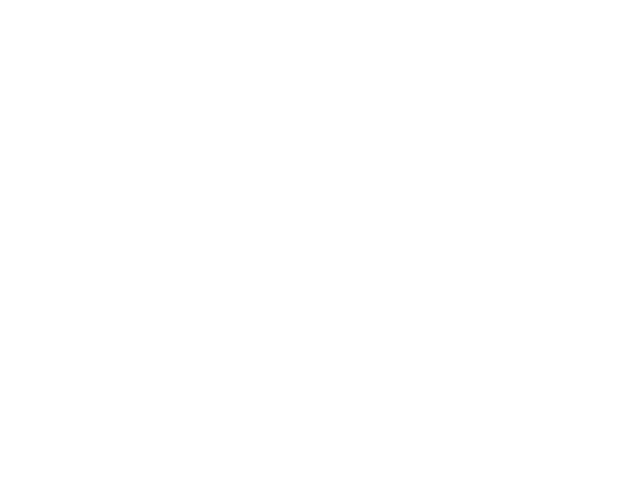
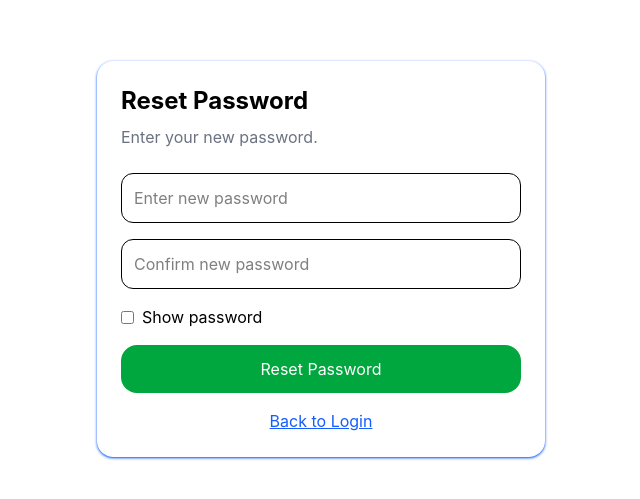
Before and after one commit to Naresharyal21/career_link_codeit_group_a, a React (Vite) app in the folder frontend/career_link/: page /resetpassword in a window 1280 px wide. Before the commit this address had no page. Shown: the part 141-640 px from the top of the page, without its empty margins (319-959 px from the left). Built offline with nearby package versions, Linux system fonts and the light colour scheme.

Commit message:
forget pass flow

```diff
--- a/frontend/career_link/src/components/accounts/validationSchema.js
+++ b/frontend/career_link/src/components/accounts/validationSchema.js
@@ -64,3 +64,15 @@ export const signupValidationSchema = Yup.object({
 
   company_description: Yup.string().max(450, "Must be within 450 characters"),
 });
+
+export const forgotpasswordSchema = Yup.object({
+  email:emailRule,
+});
+
+export const otpRule = Yup.string()
+  .matches(/^[0-9]{6}$/, "OTP must be 6 digits")
+  .required("OTP is required");
+
+export const verifyOtpSchema = Yup.object({
+  otp: otpRule,
+});
--- a/frontend/career_link/src/hooks/useAccounts.js
+++ b/frontend/career_link/src/hooks/useAccounts.js
@@ -28,8 +28,8 @@ const useAccounts = () => {
     return await execute(()=> accountsApi.verifyOTP(email, otp));
   };
 
-  const resetPassword=async (email , otp)=>{
-    return await execute(()=> accountsApi.verifyOTP(email , otp));
+  const resetPassword=async (email , newpassword)=>{
+    return await execute(()=> accountsApi.resetpassword(email , newpassword));
   };
 
 
--- a/frontend/career_link/src/pages/accounts/ForgetPasswordPage.jsx
+++ b/frontend/career_link/src/pages/accounts/ForgetPasswordPage.jsx
@@ -1,28 +1,95 @@
-import React from "react";
+import React, { useEffect, useState } from "react";
 import { Link, useNavigate } from "react-router";
 import { useFormik } from "formik";
 
-import { loginValidationSchema } from "../../components/accounts/validationSchema";
+
+import { forgotpasswordSchema } from "../../components/accounts/validationSchema";
+import useAccounts from "../../hooks/useAccounts";
 
 const ForgetPasswordPage = () => {
+  const [countdown, setCountdown] = useState(0);
   const navigate = useNavigate();
+
+  const { forgotpassword } = useAccounts();
 
   const formik = useFormik({
     initialValues: {
       email: "",
     },
 
-    validationSchema: loginValidationSchema,
+    validationSchema: forgotpasswordSchema,
 
     onSubmit: async (values) => {
-      console.log(values);
+      try {
+        const response = await forgotpassword(values.email);
+        localStorage.setItem("resetemail",values.email)
+
+
+
+        // Start 3 minute countdown
+        const resendTime = Date.now() + 3 * 60 * 1000;
+        localStorage.setItem("forgotPasswordResendTime", resendTime);
+        setCountdown(180)
+
+        navigate("/verifyotp")
+
+      } catch (error) {
+
+      }
     },
   });
 
+  useEffect(() => {
+    const savedResendTime = localStorage.getItem("forgotPasswordResendTime");
+    if (!savedResendTime) return;
+
+    const remaningTime = Math.ceil((Number(savedResendTime) - Date.now()) / 1000);
+    if (remaningTime > 0) {
+      setCountdown(remaningTime);
+    } else {
+      localStorage.removeItem("forgotPasswordResendTime");
+      setCountdown(0);
+    }
+  }, []);
+
+  useEffect(() => {
+    if (countdown <= 0) return;
+
+    const timer = setInterval(() => {
+      const savedResendTime = localStorage.getItem(
+        "forgotPasswordResendTime"
+      );
+
+      if (!savedResendTime) {
+        setCountdown(0);
+        return;
+      }
+
+      const remainingTime = Math.ceil(
+        (Number(savedResendTime) - Date.now()) / 1000
+      );
+
+      if (remainingTime <= 0) {
+        localStorage.removeItem("forgotPasswordResendTime");
+        setCountdown(0);
+      } else {
+        setCountdown(remainingTime);
+      }
+    }, 1000);
+
+    return () => clearInterval(timer);
+  }, [countdown]);
+
+  const minutes = Math.floor(countdown / 60);
+  const seconds = countdown % 60;
+
+
+
+
   return (
-    <div className="min-h-screen flex items-center justify-center  ">
+    <div className="min-h-screen flex items-center justify-center">
 
-      <div className="w-full   shadow shadow-blue-600 rounded-2xl max-w-md p-6">
+      <div className="w-full shadow shadow-blue-600 rounded-2xl max-w-md p-6">
 
         <h1 className="text-2xl font-bold mb-2">
           Forgot Password
@@ -34,8 +101,6 @@ const ForgetPasswordPage = () => {
 
         <form onSubmit={formik.handleSubmit}>
 
-          {/* EMAIL */}
-
           <div className="mb-4">
 
             <input
@@ -43,16 +108,13 @@ const ForgetPasswordPage = () => {
               name="email"
               type="email"
               placeholder="Enter your Email"
-
               value={formik.values.email}
               onChange={formik.handleChange}
               onBlur={formik.handleBlur}
-
               className="border rounded-xl p-2 w-full"
             />
 
-            {formik.touched.email &&
-              formik.errors.email && (
+            {formik.touched.email && formik.errors.email && (
               <p className="text-red-700">
                 {formik.errors.email}
               </p>
@@ -60,27 +122,32 @@ const ForgetPasswordPage = () => {
 
           </div>
 
-          {/* SEND OTP */}
-
           <button
-            className="bg-green-600 text-white p-2 rounded-2xl w-full mt-7"
+            className="bg-green-600 text-white p-2 rounded-2xl w-full mt-7
+                       disabled:bg-gray-400 disabled:cursor-not-allowed"
             type="submit"
+            disabled={countdown > 0 || formik.isSubmitting}
           >
-            Send OTP
+            {countdown > 0
+              ? `Resend OTP in ${minutes}:${seconds
+                .toString()
+                .padStart(2, "0")}`
+              : "Send OTP"}
           </button>
 
         </form>
+
         <div className="flex items-center justify-center">
 
-        {/* BACK TO LOGIN */}
-
-        <Link to="/login"
-          className="text-blue-600 underline mt-4 hover:"
+          <Link
+            to="/login"
+            className="text-blue-600 underline mt-4 hover:text-blue-800"
           >
             Back to Login
           </Link>
 
         </div>
+
       </div>
 
     </div>
--- a/frontend/career_link/src/pages/accounts/ResetPasswordPage.jsx
+++ b/frontend/career_link/src/pages/accounts/ResetPasswordPage.jsx
@@ -1,11 +1,153 @@
-import React from 'react'
+import React, { useState } from "react";
+import { Link, useNavigate } from "react-router";
+import { useFormik } from "formik";
+import * as Yup from "yup";
+
+import { passwordRule, passwordconfirmRule } from "../../components/accounts/validationSchema";
+import useAccounts from "../../hooks/useAccounts";
 
 const ResetPasswordPage = () => {
+  const [showPassword, setShowPassword] = useState(false);
+
+  const { resetPassword, loading } = useAccounts();
+  const navigate = useNavigate();
+
+  const formik = useFormik({
+    initialValues: {
+      password: "",
+      confirmpassword: "",
+    },
+
+    validationSchema: Yup.object({
+      password: passwordRule,
+      confirmpassword: passwordconfirmRule,
+    }),
+
+    onSubmit: async (values) => {
+      try {
+        const email = localStorage.getItem("resetemail");
+
+        const response = await resetPassword(
+          email,
+          values.password
+        );
+
+        console.log("Password reset successful:", response);
+
+        localStorage.removeItem("resetemail");
+
+        navigate("/login");
+
+      } catch (error) {
+        console.log("Password reset error:", error);
+      }
+    },
+  });
+
   return (
-    <div>
+    <div className="min-h-screen flex items-center justify-center">
+
+      <div className="w-full max-w-md p-6 rounded-2xl shadow shadow-blue-600">
+
+        <h1 className="text-2xl font-bold mb-2">
+          Reset Password
+        </h1>
+
+        <p className="text-gray-500 mb-6">
+          Enter your new password.
+        </p>
+
+        <form onSubmit={formik.handleSubmit}>
+
+          {/* PASSWORD */}
+          <div className="mb-4">
+
+            <input
+              id="password"
+              name="password"
+              type={showPassword ? "text" : "password"}
+              placeholder="Enter new password"
+              value={formik.values.password}
+              onChange={formik.handleChange}
+              onBlur={formik.handleBlur}
+              className="border rounded-xl p-3 w-full"
+            />
+
+            {formik.touched.password &&
+              formik.errors.password && (
+                <p className="text-red-700">
+                  {formik.errors.password}
+                </p>
+              )}
+
+          </div>
+
+          {/* CONFIRM PASSWORD */}
+          <div className="mb-4">
+
+            <input
+              id="confirmpassword"
+              name="confirmpassword"
+              type={showPassword ? "text" : "password"}
+              placeholder="Confirm new password"
+              value={formik.values.confirmpassword}
+              onChange={formik.handleChange}
+              onBlur={formik.handleBlur}
+              className="border rounded-xl p-3 w-full"
+            />
+
+            {formik.touched.confirmpassword &&
+              formik.errors.confirmpassword && (
+                <p className="text-red-700">
+                  {formik.errors.confirmpassword}
+                </p>
+              )}
+
+          </div>
+
+          {/* SHOW PASSWORD */}
+          <div className="mb-4">
+
+            <label className="flex items-center gap-2">
+              <input
+                type="checkbox"
+                checked={showPassword}
+                onChange={() =>
+                  setShowPassword(!showPassword)
+                }
+              />
+
+              Show password
+            </label>
+
+          </div>
+
+          {/* SUBMIT */}
+          <button
+            type="submit"
+            disabled={loading}
+            className="bg-green-600 text-white p-3 rounded-2xl w-full disabled:bg-gray-400"
+          >
+            {loading ? "Resetting..." : "Reset Password"}
+          </button>
+
+        </form>
+
+        <div className="flex justify-center">
+
+          <Link
+            to="/login"
+            className="text-blue-600 underline mt-4"
+          >
+            Back to Login
+          </Link>
+
+        </div>
+
+      </div>
 
     </div>
-  )
-}
+  );
+};
 
-export default ResetPasswordPage
+export default ResetPasswordPage;
--- a/frontend/career_link/src/pages/accounts/VerifyOTPpage.jsx
+++ b/frontend/career_link/src/pages/accounts/VerifyOTPpage.jsx
@@ -0,0 +1,102 @@
+import React from "react";
+import { Link, useNavigate } from "react-router";
+import { useFormik } from "formik";
+
+import { verifyOtpSchema } from "../../components/accounts/validationSchema";
+import useAccounts from "../../hooks/useAccounts";
+
+const VerifyOTPPage = () => {
+  const { verifyOTP } = useAccounts();
+  const navigate = useNavigate();
+
+  const formik = useFormik({
+    initialValues: {
+      otp: "",
+    },
+
+    validationSchema: verifyOtpSchema,
+
+   onSubmit: async (values) => {
+  try {
+    const email = localStorage.getItem("resetemail");
+
+    const response = await verifyOTP(
+      email,
+      values.otp
+    );
+
+    console.log("Success:", response);
+
+    navigate("/resetpassword");
+
+  } catch (error) {
+    console.log("OTP verification error:", error);
+  }
+},
+  });
+
+  return (
+    <div className="min-h-screen flex items-center justify-center">
+      <div className="w-full max-w-md p-6 rounded-2xl shadow shadow-blue-600">
+
+        <h1 className="text-2xl font-bold mb-2">
+          Verify OTP
+        </h1>
+
+        <p className="text-gray-500 mb-6">
+          Enter the OTP sent to your email.
+        </p>
+
+        <form onSubmit={formik.handleSubmit}>
+
+          <div className="mb-2">
+            <input
+              type="text"
+              name="otp"
+              maxLength={6}
+              inputMode="numeric"
+              placeholder="Enter 6-digit OTP"
+              value={formik.values.otp}
+              onChange={(e) => {
+                const value = e.target.value;
+
+                if (/^[0-9]*$/.test(value)) {
+                  formik.setFieldValue("otp", value);
+                }
+              }}
+              onBlur={formik.handleBlur}
+              className="border rounded-xl p-3 w-full text-center text-xl tracking-widest"
+            />
+          </div>
+
+          {formik.touched.otp && formik.errors.otp && (
+            <p className="text-red-600 text-center mb-4">
+              {formik.errors.otp}
+            </p>
+          )}
+
+          <button
+            type="submit"
+            disabled={formik.isSubmitting}
+            className="bg-green-600 text-white p-2 rounded-2xl w-full mt-5 disabled:bg-gray-400"
+          >
+            {formik.isSubmitting ? "Verifying..." : "Verify OTP"}
+          </button>
+
+        </form>
+
+        <div className="flex items-center justify-center">
+          <Link
+            to="/forgetpassword"
+            className="text-blue-600 underline mt-4 hover:text-blue-800"
+          >
+            Change Email
+          </Link>
+        </div>
+
+      </div>
+    </div>
+  );
+};
+
+export default VerifyOTPPage;
--- a/frontend/career_link/src/routes/Routes.jsx
+++ b/frontend/career_link/src/routes/Routes.jsx
@@ -22,6 +22,8 @@ import MyProfilecart from '../pages/accounts/MyProfilecart'
 import ThemeContext from '../context/ThemeContext'
 import ProtectedRoute from '../context/ProtectedRoute'
 import ForgetPasswordPage from '../pages/accounts/ForgetPasswordPage'
+import VerifyOTPpage from '../pages/accounts/VerifyOTPpage'
+import ResetPasswordPage from '../pages/accounts/ResetPasswordPage'
 
 
 
@@ -39,6 +41,8 @@ const AppRoutes = () => {
         <Route path="login/" element={<Login />} />
         <Route path="signup/" element={<Signup />} />
         <Route path="forgetpassword/" element={<ForgetPasswordPage />} />
+        <Route path="verifyotp/" element={<VerifyOTPpage />} />
+        <Route path="resetpassword/" element={<ResetPasswordPage/>} />
 
         <Route element={<ProtectedRoute />}>
 
```
Also changed, not shown: frontend/career_link/src/apis/accountsApi.js (+28 -2 lines). Lines whose indentation alone changed are shown as unchanged.
